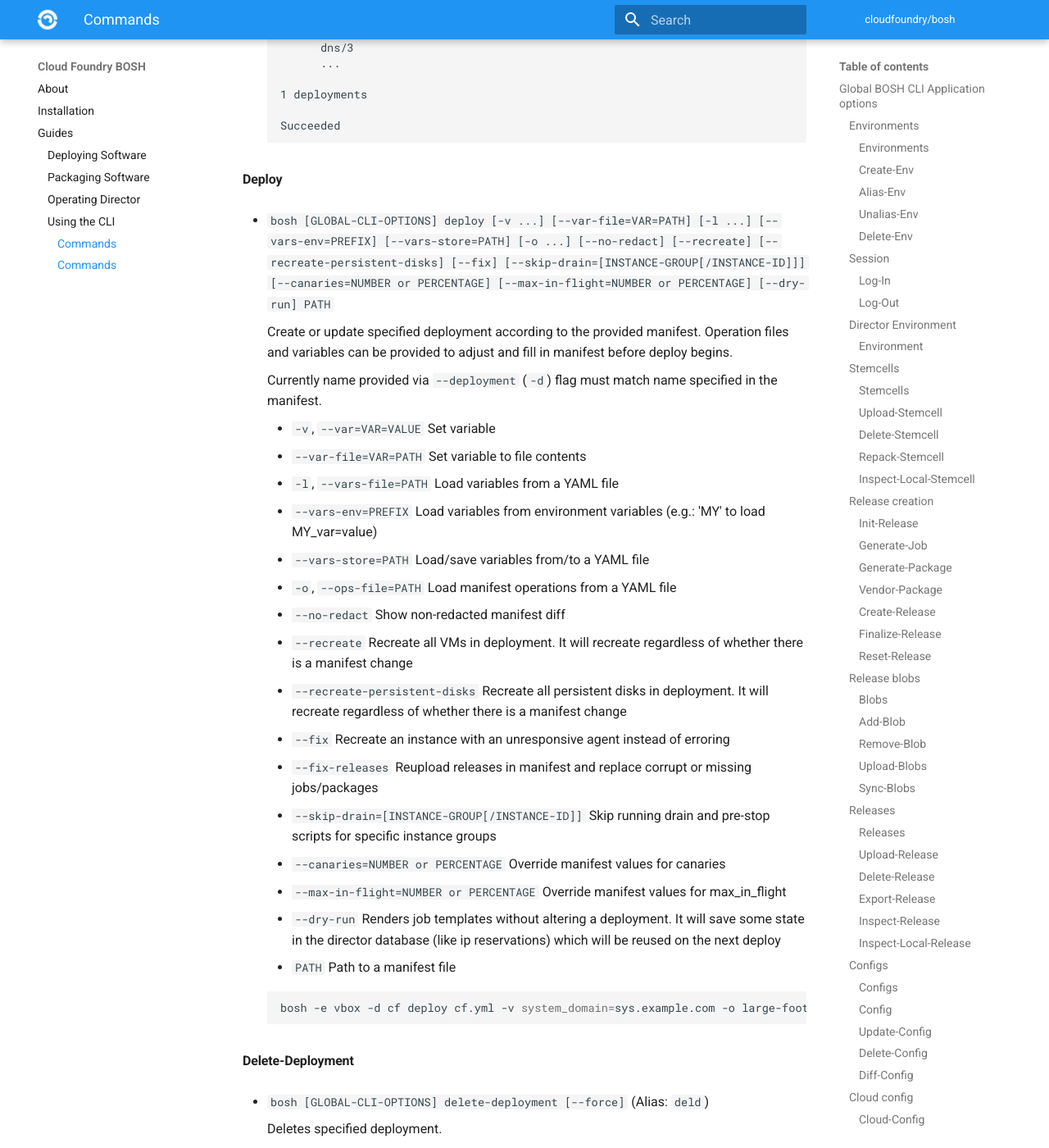
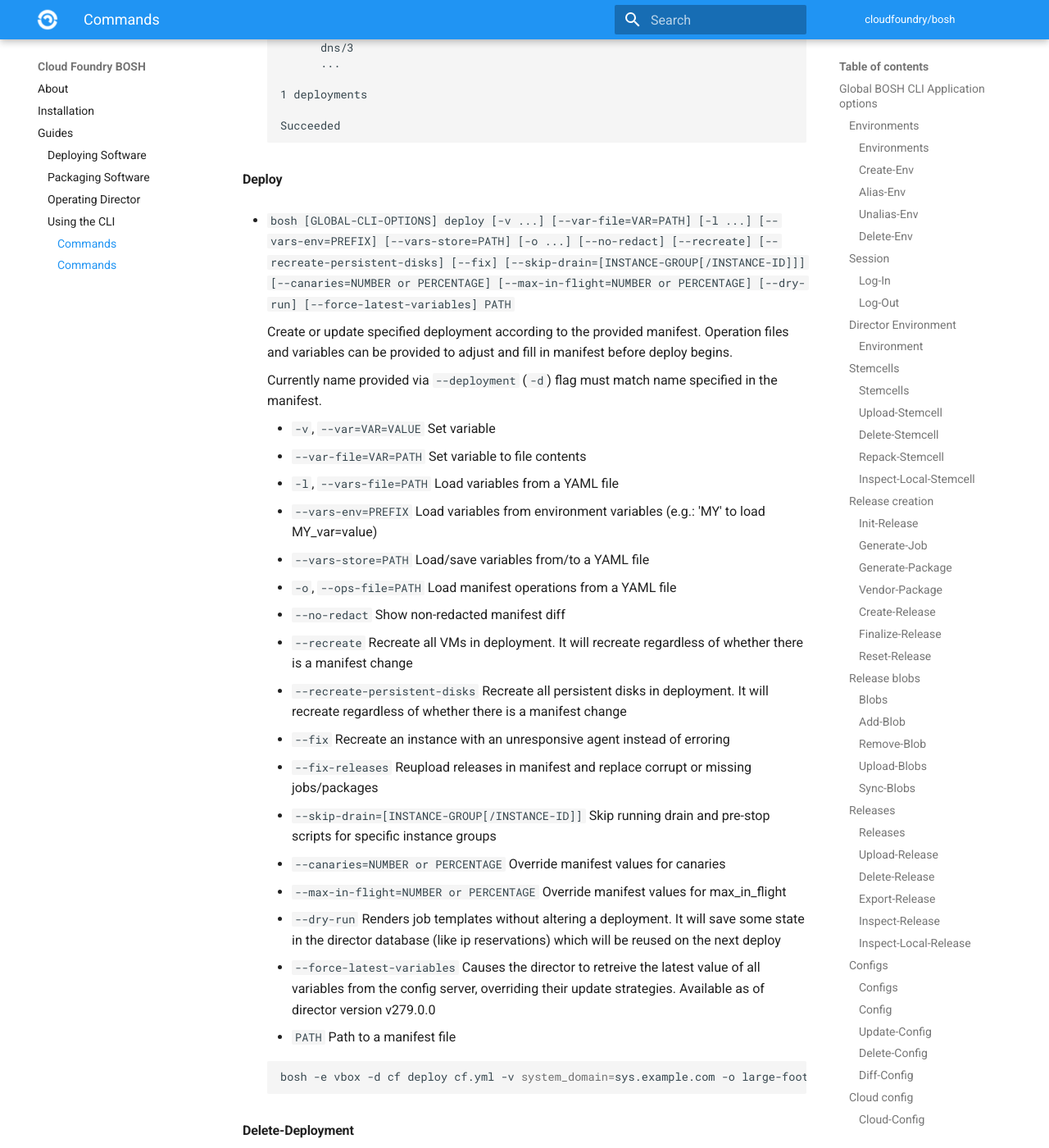
Before and after one commit to cloudfoundry/docs-bosh, an MkDocs documentation site: the page built from content/cli-v2.md, in a window 1280 px wide and 1400 px high, scrolled down 21669 px. Shown: the whole window at 82% size. Built offline with MkDocs 1.6.1 and Material for MkDocs 9.7.7, drawn with Linux system fonts in a browser that asks for light colours; old or Windows-style settings are respelled for this version of MkDocs.

Commit message:
Document the `--force-latest-variables` flag on `bosh deploy`
[#185563315](https://www.pivotaltracker.com/story/show/185563315)

````diff
--- a/content/cli-v2.md
+++ b/content/cli-v2.md
@@ -939,7 +939,7 @@ See [CPI config](cpi-config.md).
 
 #### Deploy {: #deploy }
 
-- `bosh [GLOBAL-CLI-OPTIONS] deploy [-v ...] [--var-file=VAR=PATH] [-l ...] [--vars-env=PREFIX] [--vars-store=PATH] [-o ...] [--no-redact] [--recreate] [--recreate-persistent-disks] [--fix] [--skip-drain=[INSTANCE-GROUP[/INSTANCE-ID]]] [--canaries=NUMBER or PERCENTAGE] [--max-in-flight=NUMBER or PERCENTAGE] [--dry-run] PATH`
+- `bosh [GLOBAL-CLI-OPTIONS] deploy [-v ...] [--var-file=VAR=PATH] [-l ...] [--vars-env=PREFIX] [--vars-store=PATH] [-o ...] [--no-redact] [--recreate] [--recreate-persistent-disks] [--fix] [--skip-drain=[INSTANCE-GROUP[/INSTANCE-ID]]] [--canaries=NUMBER or PERCENTAGE] [--max-in-flight=NUMBER or PERCENTAGE] [--dry-run] [--force-latest-variables] PATH`
 
     Create or update specified deployment according to the provided manifest. Operation files and variables can be provided to adjust and fill in manifest before deploy begins.
 
@@ -960,6 +960,7 @@ See [CPI config](cpi-config.md).
     - `--canaries=NUMBER or PERCENTAGE` Override manifest values for canaries
     - `--max-in-flight=NUMBER or PERCENTAGE` Override manifest values for max_in_flight
     - `--dry-run` Renders job templates without altering a deployment. It will save some state in the director database (like ip reservations) which will be reused on the next deploy
+    - `--force-latest-variables` Causes the director to retreive the latest value of all variables from the config server, overriding their update strategies.  Available as of director version v279.0.0
     - `PATH` Path to a manifest file
 
     ```shell
````
